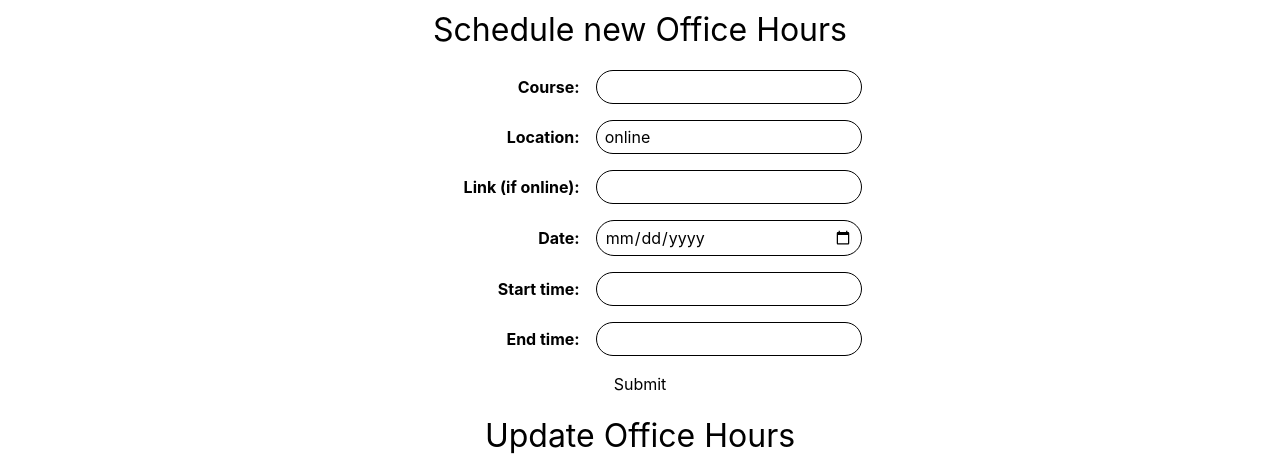
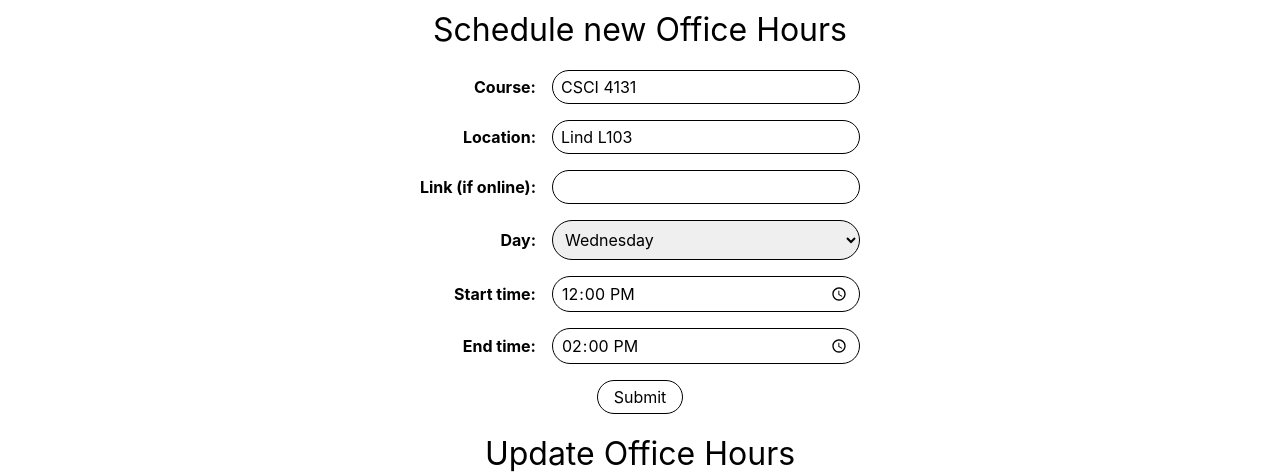
Before and after one commit to PeterOlsen1/gopher-hours, a SvelteKit app: page /ta in a window 1280 px wide. Shown: the part 274-748 px from the top of the page. Built offline with nearby package versions, Linux system fonts and the light colour scheme; no server answers; the database is empty; sample sign-in values are in the browser's storage.

Commit message:
database functions started

```diff
--- a/src/lib/db/auth.js
+++ b/src/lib/db/auth.js
@@ -1,6 +1,7 @@
 import { app } from "./firebase";
 import { GoogleAuthProvider, getAuth, signInWithPopup } from 'firebase/auth';
 import { goto } from "$app/navigation";
+import { addNewUser } from "./db";
 
 let auth = getAuth(app);
 export let user = auth.currentUser;
@@ -8,6 +9,7 @@ export let user = auth.currentUser;
 export async function ensureAuth() {
     await auth.authStateReady();
     user = auth.currentUser;
+    addNewUser(user);
 }
 
 export async function redirectIfNotLoggedIn() {
--- a/src/routes/ta/+page.svelte
+++ b/src/routes/ta/+page.svelte
@@ -1,24 +1,50 @@
 <script>
     import Header from "$lib/components/Header.svelte";
     import { redirectIfNotLoggedIn } from "$lib/db/auth";
+    import { getAllOfficeHours, uploadNewOfficeHour } from "$lib/db/db";
     import { onMount } from "svelte";
+    import { user } from "$lib/db/auth";
 
     let course, location, link, date, startTime, endTime;
-    location = 'online';
+    course = "CSCI 4131";
+    location = "Lind L103";
+    link = "";
+    date = "wednesday";
+    startTime = "12:00";
+    endTime = "14:00";
 
-    function handleFormInput(e) {
+    async function handleFormInput(e) {
         e.preventDefault();
 
+        console.log(startTime);
         //make fancy later
         if (!course || !location || !date || !startTime || !endTime) {
             console.log('nonono');
-            // return;
+            return;
         }
 
         //this is a stretch, but make sure they have the link if it's a zoom meeting
         if (location.toLowerCase().includes("zoom") || location.toLowerCase().includes("online") && !link) {
             console.log('no link');
             return;
+        }
+
+        const data = {
+            host: user.uid,
+            course,
+            location,
+            link,
+            date,
+            startTime,
+            endTime
+        }
+
+        const result = await uploadNewOfficeHour(data);
+        if (result) {
+            console.log("Error uploading office hour: " + result);
+        }
+        else {
+            console.log("Office hour uploaded successfully!");
         }
     }
 
@@ -43,18 +69,24 @@
         display: flex;
         justify-content: center;
         flex-direction: column;
+        text-align: center;
         gap: 1em;
     }
 
-    form input {
+    form input, form select, form option {
         border: 1px solid black;
         border-radius: 999px;
         padding: 0.25em 0.5em;
     }
 
+    form select {
+        padding-top: 0.5em;
+        padding-bottom: 0.5em;
+    }
+
     .form-group {
         display: grid;
-        grid-template-columns: 4fr 6fr;
+        grid-template-columns: 3fr 7fr;
         align-items: center;
     }
 
@@ -62,6 +94,19 @@
         text-align: right;
         padding-right: 1em;
         font-weight: bold;
+    }
+
+    button {
+        border: 1px solid black;
+        border-radius: 999px;
+        padding: 0.25em 1em;
+        cursor: pointer;
+        margin-left: auto;
+        margin-right: auto;
+    }
+
+    button:hover {
+        background-color: #f0f0f0;
     }
 </style>
 
@@ -77,27 +122,40 @@
     <form>
         <div class="form-group">
             <label for="course">Course:</label>
-            <input type="text" id="course" name="course" bind:value={course}>
+            <input type="text" id="course" name="course" bind:value={course} autocomplete="off">
         </div>
         <div class="form-group">
             <label for="location">Location:</label>
-            <input type="text" id="location" name="location" bind:value={location}>
+            <input type="text" id="location" name="location" bind:value={location} autocomplete="off">
         </div>
         <div class="form-group">
             <label for="link">Link (if online):</label>
-            <input type="text" id="link" name="link" bind:value={link}>
+            <input type="text" id="link" name="link" bind:value={link} autocomplete="off">
         </div>
-        <div class="form-group">
-            <label for="date">Date:</label>
-            <input type="date" id="date" name="date" bind:value={date}>
-        </div>
+        <!-- <div> -->
+            <div class="form-group">
+                <label for="date">Day:</label>
+                <select id="date" name="date" bind:value={date}>
+                    <option value="monday">Monday</option>
+                    <option value="tuesday">Tuesday</option>
+                    <option value="wednesday">Wednesday</option>
+                    <option value="thursday">Thursday</option>
+                    <option value="friday">Friday</option>
+                    <option value="saturday">Saturday</option>
+                    <option value="sunday">Sunday</option>
+                </select>
+            </div>
+            <!-- <div class="max-w-full">
+                <small>Dates repeat weekly. To simply update a time, use the <u>update</u> feature instead.</small>
+            </div> -->
+        <!-- </div> -->
         <div class="form-group">
             <label for="start-time">Start time:</label>
-            <input type="start-time" id="start-time" name="start-time" bind:value={startTime}>
+            <input type="time" id="start-time" name="start-time" bind:value={startTime} autocomplete="off">
         </div>
         <div class="form-group">
             <label for="end-time">End time:</label>
-            <input type="end-time" id="end-time" name="end-time" bind:value={endTime}>
+            <input type="time" id="end-time" name="end-time" bind:value={endTime} autocomplete="off">
         </div>
         <button type="submit" onclick={handleFormInput}>Submit</button>
     </form>
```
Also changed, not shown: src/lib/db/db.js (added).
